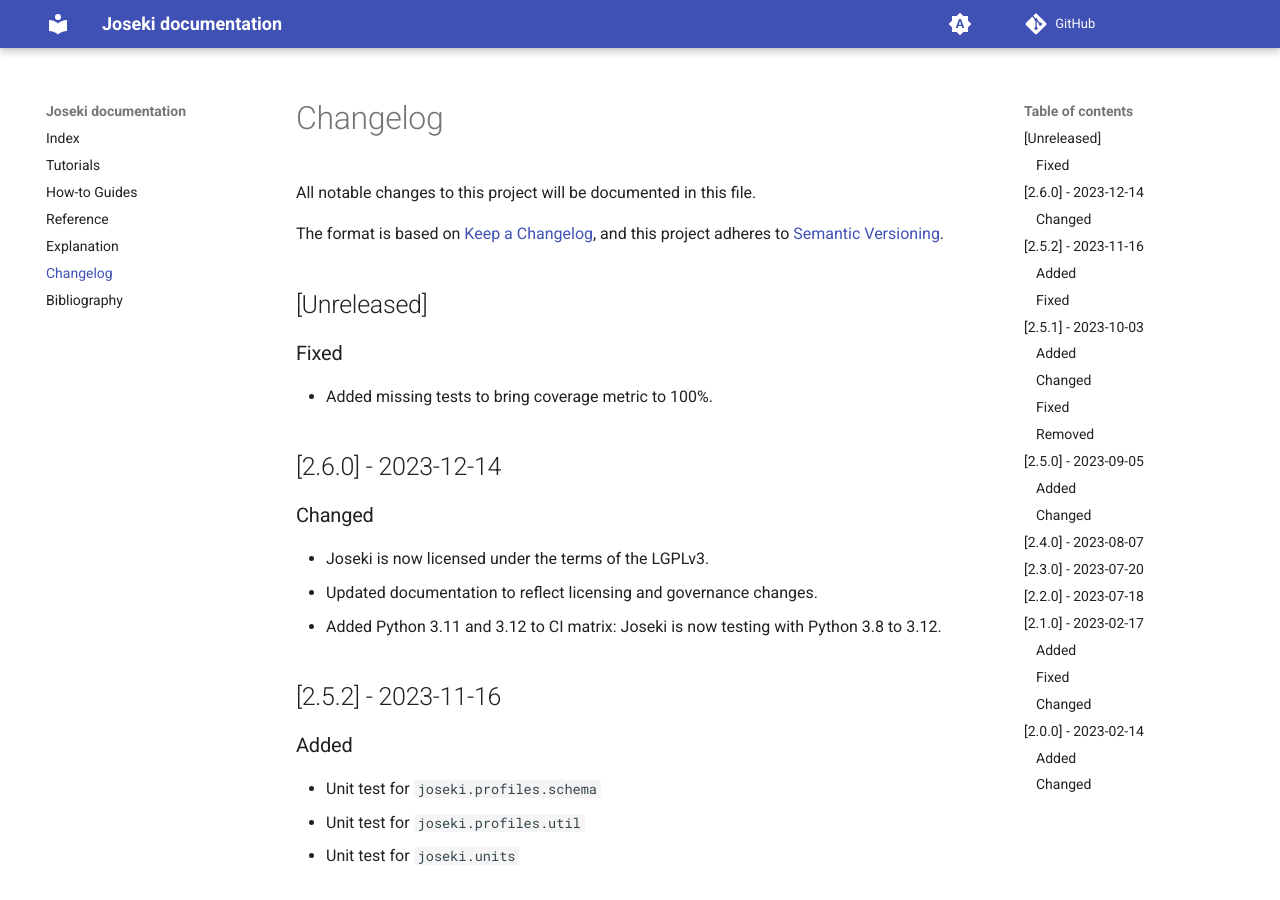
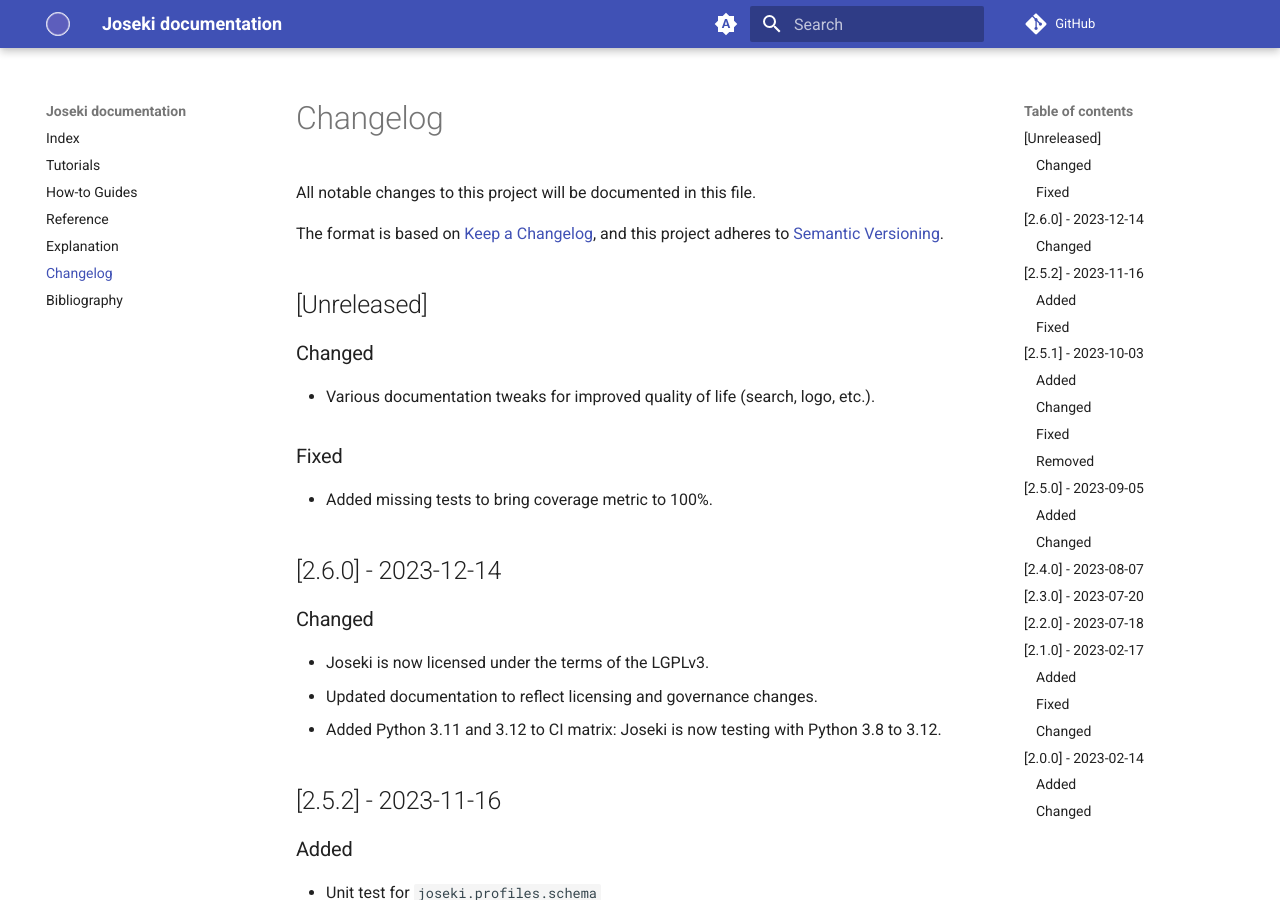
Before and after one commit to rayference/joseki, an MkDocs documentation site: the page built from docs/changelog.md, in a window 1280 px wide and 900 px high. Built offline with MkDocs 1.6.1 and Material for MkDocs 9.7.7, drawn with Linux system fonts in a browser that asks for light colours; comment, search, counter and statistics services are not loaded; the version menu is left out.

Commit message:
Small documentation tweaks (quality-of-life)
This commit enhances the documentation browsing experience with the
following minor changes:

* Documentation search is now active
* Search results are highlighted
* The Joseki logo is displayed in docs headers

```diff
--- a/docs/changelog.md
+++ b/docs/changelog.md
@@ -6,6 +6,10 @@
 and this project adheres to [Semantic Versioning](https://semver.org/spec/v2.0.0.html).
 
 ## [Unreleased]
+
+### Changed
+
+* Various documentation tweaks for improved quality of life (search, logo, etc.).
 
 ### Fixed
 
--- a/mkdocs.yml
+++ b/mkdocs.yml
@@ -4,6 +4,10 @@
 
 theme:
   name: "material"
+  logo: assets/logo.svg
+  features:
+    - search.highlight
+
   palette:
 
     # Palette toggle for automatic mode
@@ -27,6 +31,7 @@
         name: Switch to system preference
 
 plugins:
+  search:
   mkdocstrings:
     handlers:
       python:
```
Also changed, not shown: docs/assets/logo.svg (added).
